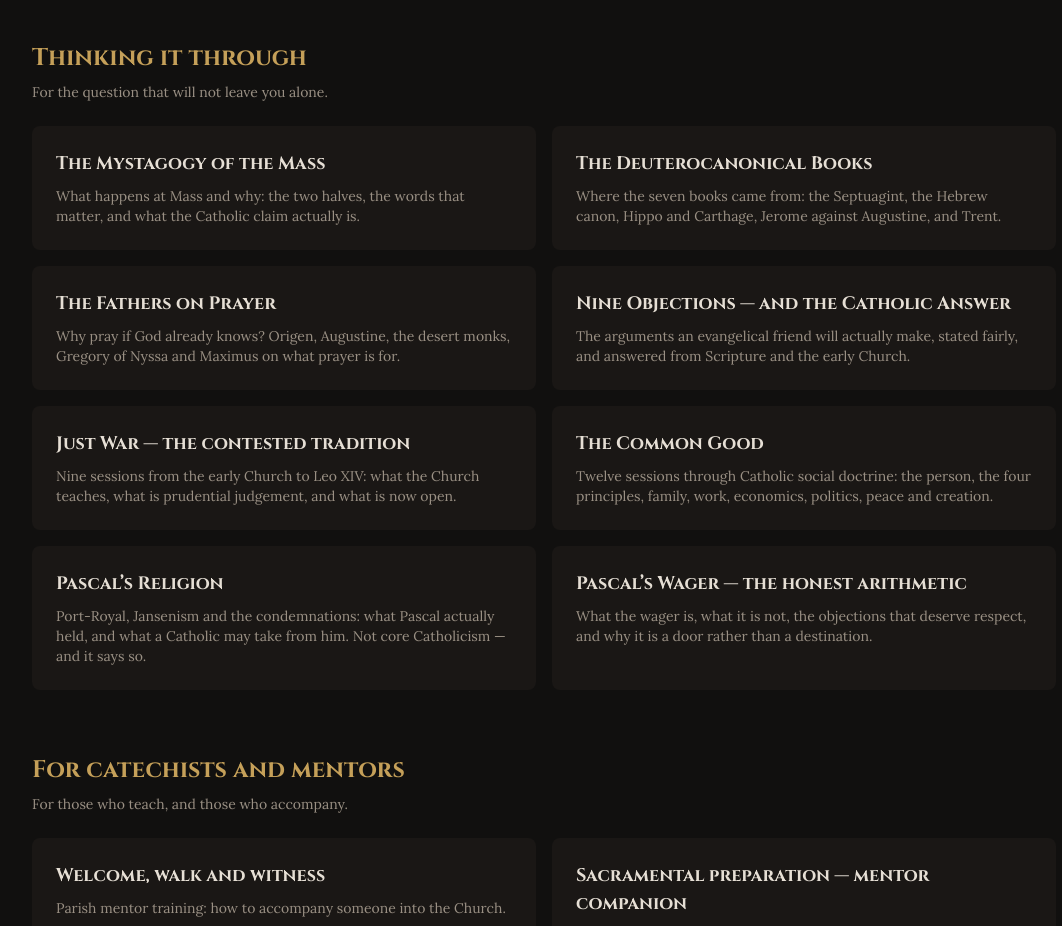
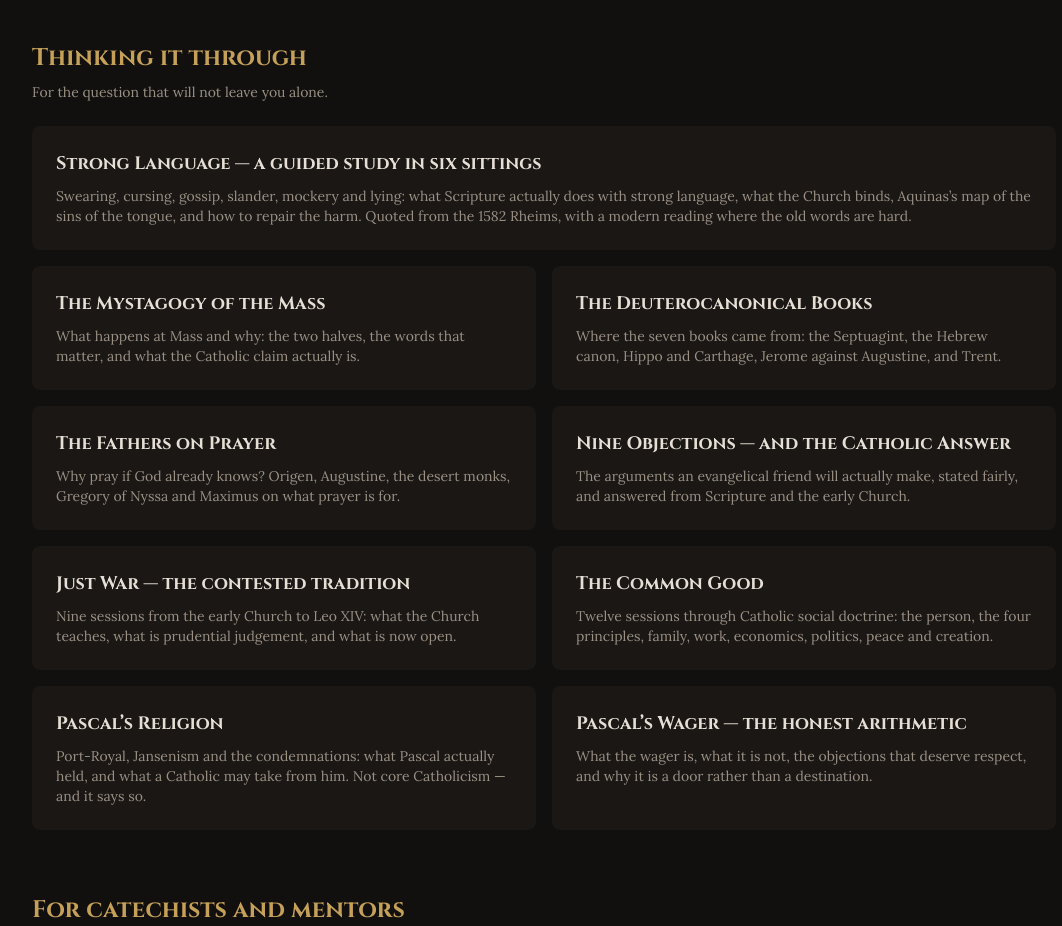
Before and after one commit to 3stepuk/1582-rheims, a plain HTML site: page resources.html in a window 1280 px wide. Shown: the part 2500-3426 px from the top of the page, without its empty margins (96-1158 px from the left). Drawn offline with nearby package versions, Linux system fonts and the light colour scheme.

Commit message:
Publish the strong language study from the resources page
A full-width feature card at the top of 'Thinking it through', so the existing
eight cards keep their symmetry in two columns. The page is now indexable.

```diff
--- a/resources.html
+++ b/resources.html
@@ -188,6 +188,10 @@
             <h2 class="text-2xl font-bold text-antique-gold mb-2">Thinking it through</h2>
             <p class="text-antique-muted text-sm mb-6 font-serif">For the question that will not leave you alone.</p>
             <div class="grid sm:grid-cols-2 gap-4">
+                <a class="card block antique-border bg-antique-card rounded-lg p-6 transition-colors sm:col-span-2" href="strong-language.html">
+                    <h3 class="text-lg font-bold mb-2">Strong Language &mdash; a guided study in six sittings</h3>
+                    <p class="text-sm text-antique-muted font-serif">Swearing, cursing, gossip, slander, mockery and lying: what Scripture actually does with strong language, what the Church binds, Aquinas&rsquo;s map of the sins of the tongue, and how to repair the harm. Quoted from the 1582 Rheims, with a modern reading where the old words are hard.</p>
+                </a>
                 <a class="card block antique-border bg-antique-card rounded-lg p-6 transition-colors" href="https://3stepuk.github.io/Mystagogy-of-the-Mass/">
                     <h3 class="text-lg font-bold mb-2">The Mystagogy of the Mass</h3>
                     <p class="text-sm text-antique-muted font-serif">What happens at Mass and why: the two halves, the words that matter, and what the Catholic claim actually is.</p>
```
Also changed, not shown: strong-language.html (+0 -1 lines).
